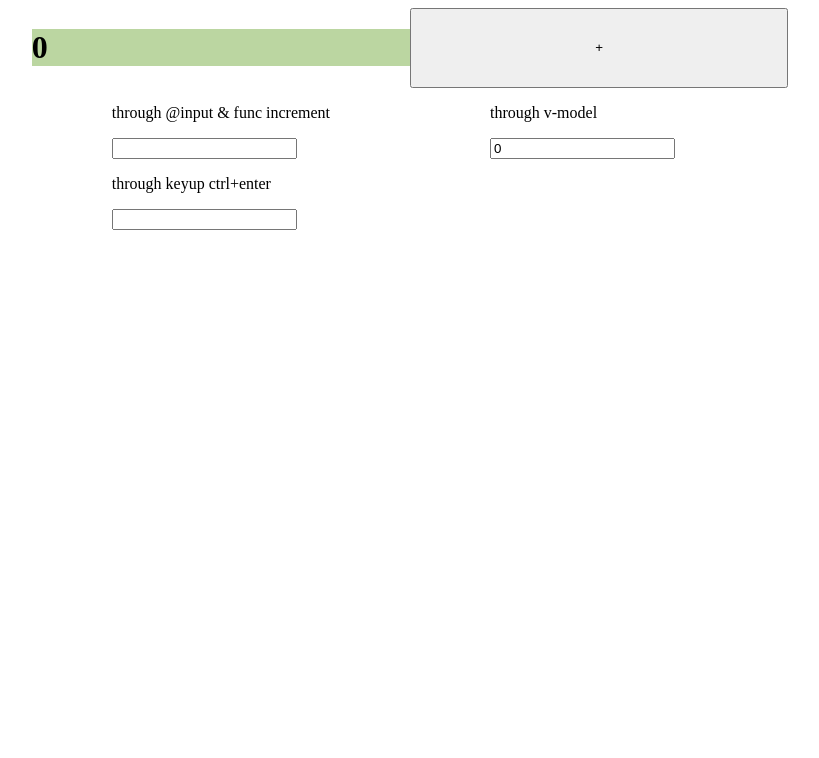
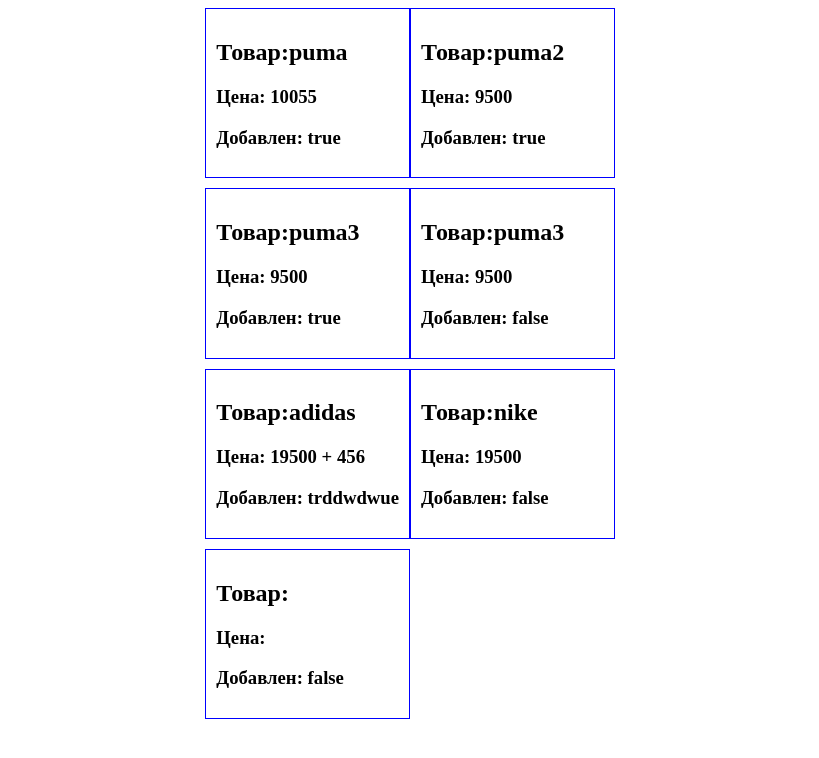
Before and after one commit to Kurmambet/vueles, a Vue app in the folder vue-sneakers/: page / in a window 1280 px wide. Shown: the top 758 px of the page, without its empty margins (230-1049 px from the left). Built offline with nearby package versions, Linux system fonts and the light colour scheme.

Commit message:
props example

```diff
--- a/vue-sneakers/src/App.vue
+++ b/vue-sneakers/src/App.vue
@@ -5,5 +5,11 @@
 
 <template>
 
-  <myhello/>
+  <myhello title="puma"  :price="9500 + 555" :isAdded="true"/>
+  <myhello title="puma2" :price="9500"        is-added/>
+  <myhello title="puma3" :price="9500"        isAdded/>
+  <myhello title="puma3" :price="9500"       :isAdded="false"/>
+  <myhello title="adidas" price="19500 + 456" isAdded="trddwdwue"/>
+  <myhello title="nike"  :price="19500"        />
+  <myhello />
 </template>
--- a/vue-sneakers/src/components/myhello.vue
+++ b/vue-sneakers/src/components/myhello.vue
@@ -1,50 +1,31 @@
 <script setup>
-import { ref } from 'vue'
+    defineProps({
+        title: String,
+        price: Number,
+        isAdded: Boolean
+    });
 
-const count = ref(0)
-
-function increment() {
-  count.value++
-  console.log(count)
-}
-
-function updateCount(event) {
-  count.value = Number(event.target.value)
-}
+    // const props = defineProps({
+    // });
+    // console.log(props)
 </script>
 
 
 
 <template>
-  <h1 class="text">{{ count }}</h1>
-  <button @click="increment">+</button>
-
-    <div class="dinp">
-        <p>through @input & func increment</p>
-        <!-- <input v-on:input=""/> -->
-        <input @input="updateCount" />
-    </div>
-
-    <div class="dmod">
-        <p>through v-model</p>
-        <input v-model="count">
-    </div>
-
-    <div class="dkeyup">
-        <p>through keyup ctrl+enter</p>
-        <input @keyup.ctrl.enter="increment">
+    <div class="prod">
+        <h2>Товар:{{ title }}</h2>
+        <h3>Цена: {{ price }}</h3>
+        <h3>Добавлен: {{ isAdded }}</h3>
     </div>
 </template>
 
 
 
 <style scoped>
-    .text {
-    background: rgba(136, 184, 91, 0.572);
-    }
-
-    .dinp, .dmod, .dkeyup {
-        margin-right: 5em;
-        margin-left: 5em;
+    .prod {
+        border: 1px solid blue;
+        padding: 10px;
+        margin-bottom: 10px;
     }
 </style>
```
